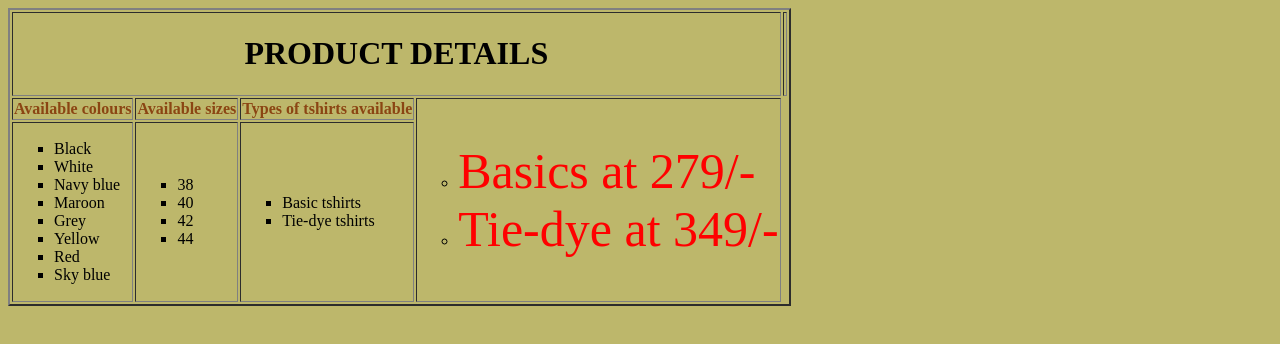
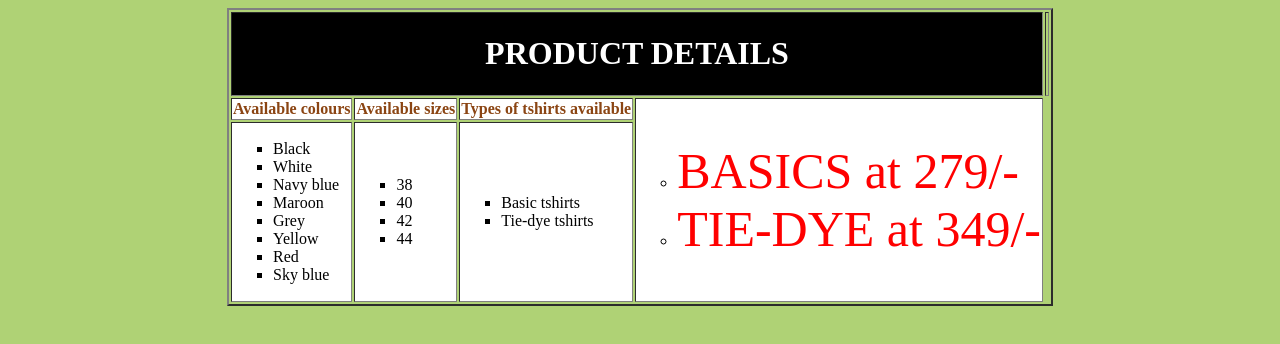
Before and after one commit to chabarkar7/wearpainted, a plain HTML site: page details.html in a window 1280 px wide. Drawn offline with Linux system fonts and the light colour scheme.

Commit message:
Initial commit

```diff
--- a/details.html
+++ b/details.html
@@ -4,7 +4,7 @@
 <style>
 body
 {
-background-color:#bdb76b;
+background-color: #AFD275;
 }
 span.s1
 {
@@ -19,25 +19,35 @@ span.s2
 color:red;
 font-size: 50px;
 }
+table
+{
+margin-left: auto;
+margin-right: auto;
+}
+h1
+{
+color: white;
+background-color: black;
+}
 </style>
 <body>
 <table border="2">
 <tr>
-<th colspan="4"><h1>PRODUCT DETAILS</h1><th>
+<th colspan="4" bgcolor="black"><h1>PRODUCT DETAILS</h1><th>
 </tr>
 <tr>
-<th><span class="s1">Available colours</span></th>
-<th><span class="s1">Available sizes</span></th>
-<th><span class="s1">Types of tshirts available</span></th>
-<td rowspan="3"><ul type="circle">
-    <li><span class="s2">Basics at 279/-</span></li>
-    <li><span class="s2">Tie-dye at 349/-</span></li>
+<th bgcolor="white"><span class="s1">Available colours</span></th>
+<th bgcolor="white"><span class="s1">Available sizes</span></th>
+<th bgcolor="white"><span class="s1">Types of tshirts available</span></th>
+<td rowspan="3" bgcolor="white"><ul type="circle">
+    <li><span class="s2">BASICS at 279/-</span></li>
+    <li><span class="s2">TIE-DYE at 349/-</span></li>
     </ul>
 </td>
 
 </tr>
 <tr>
-<td><ul type="square">
+<td bgcolor="white"><ul type="square">
     <li>Black</li>
     <li>White</li>
     <li>Navy blue</li>
@@ -48,14 +58,14 @@ font-size: 50px;
     <li>Sky blue</li>
     </ul>
 </td>
-<td><ul type="square">
+<td bgcolor="white"><ul type="square">
     <li>38</li>
     <li>40</li>
     <li>42</li>
     <li>44</li>
     </ul>
 </td>
-<td><ul type="square">
+<td bgcolor="white"><ul type="square">
     <li>Basic tshirts</li>
     <li>Tie-dye tshirts</li>
     </ul>
```
Also changed, not shown: contactus.html (+15 -6 lines), index.html (+15 -9 lines), payment.html (+17 -8 lines).
